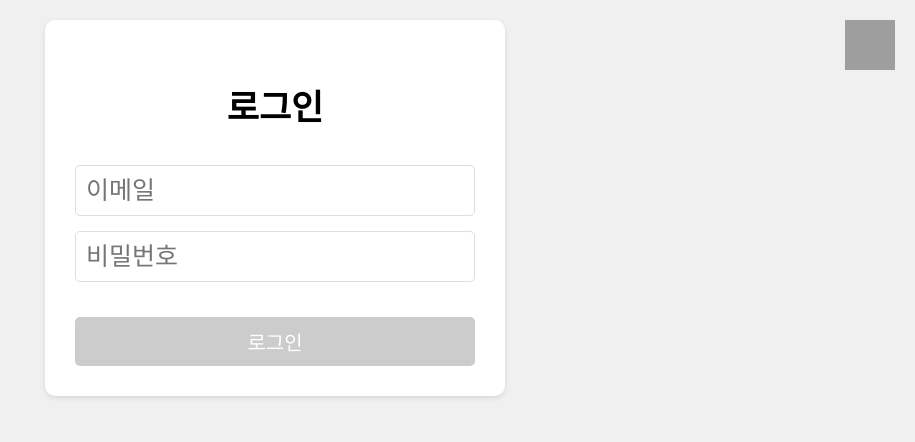
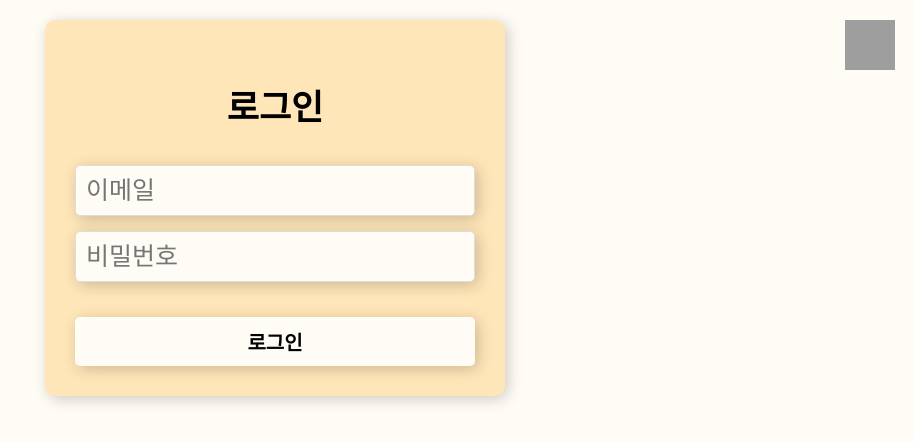
Before and after one commit to drug-prometheus/drug-master-frontend, a React (Create React App) app: page /login in a window 1280 px wide. Shown: the top 442 px of the page, without its empty margins (365-1280 px from the left). Built offline with nearby package versions, Linux system fonts and the light colour scheme; grey boxes are pictures that could not be loaded.

Commit message:
feat(LoginPage.js) : 색상 변경, 그림자 변경

```diff
--- a/src/Components/LoginPage.js
+++ b/src/Components/LoginPage.js
@@ -6,17 +6,17 @@ const MainContainer = styled.div`
     display: flex;
     flex-direction: column;
     align-items: center;
-    background-color: #f0f0f0;
+    background-color: #FFFCF5;
     min-height: 100vh;
     position: relative;
     padding: 20px;
 `;
 
 const FormContainer = styled.form`
-    background-color: #ffffff;
+    background-color: #FFE6B8;
     padding: 30px;
     border-radius: 10px;
-    box-shadow: 0 2px 5px rgba(0, 0, 0, 0.1);
+    box-shadow: 3px 3px 15px rgba(0, 0, 0, 0.2);
     width: 400px;
     display: flex;
     flex-direction: column;
@@ -34,13 +34,17 @@ const Input = styled.input`
     font-size: 25px;
     border-radius: 5px;
     border: 1px solid #ddd;
+    box-shadow: 3px 3px 15px rgba(0, 0, 0, 0.2);
+    background-color: #FFFCF5;
     outline: none;
 `;
 
 const Button = styled.button`
     padding: 10px;
     font-size: 20px;
-    background-color: #8365e6;
+    font-weight: bold;
+    box-shadow: 3px 3px 15px rgba(0, 0, 0, 0.2);
+    background-color: #FCAB16;
     color: white;
     border: none;
     border-radius: 5px;
@@ -48,7 +52,8 @@ const Button = styled.button`
     margin-top: 20px;
 
     &:disabled {
-        background-color: #cccccc;
+        background-color: #FFFCF5;
+        color: #000000;
         cursor: not-allowed;
     }
 `;
```
